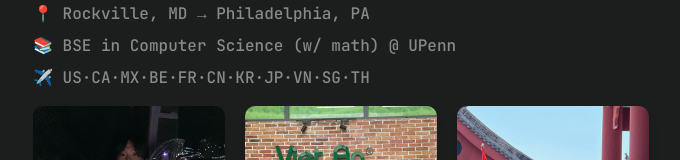
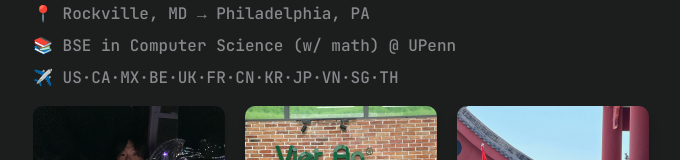
Before and after one commit to Michaell14/portfolioV3, a Next.js app: page / in a window 1280 px wide. Shown: the part 336-496 px from the top of the page, without its empty margins (287-967 px from the left). Built offline with nearby package versions, Linux system fonts and the light colour scheme; a web font is replaced by a local one.

Commit message:
added uk

```diff
--- a/pages/index.js
+++ b/pages/index.js
@@ -20,8 +20,6 @@ const images = [
 export default function Home() {
 
   const { isOpen, onOpen, onClose } = useDisclosure();
-
-
 
   return (
     <>
@@ -62,7 +60,7 @@ export default function Home() {
                 </motion.div>
                 <motion.div initial={{ opacity: 0 }} animate={{ opacity: 1 }} transition={{ duration: .4, delay: .6 }}>
                   <Text className={styles.subdescription} mt={4}>
-                    ✈️ US·CA·MX·BE·FR·CN·KR·JP·VN·SG·TH
+                    ✈️ US·CA·MX·BE·UK·FR·CN·KR·JP·VN·SG·TH
                   </Text>
                 </motion.div>
 
--- a/pages/projects/index.js
+++ b/pages/projects/index.js
@@ -30,6 +30,7 @@ function Projects() {
                                 style={{ borderRadius: "6px", cursor: "pointer" }}
                                 onClick={() => openLink(item.link)}
                                 quality={90}
+                                priority={true}
                                 aria-label={"Link to Project"}
                             />
 
```
